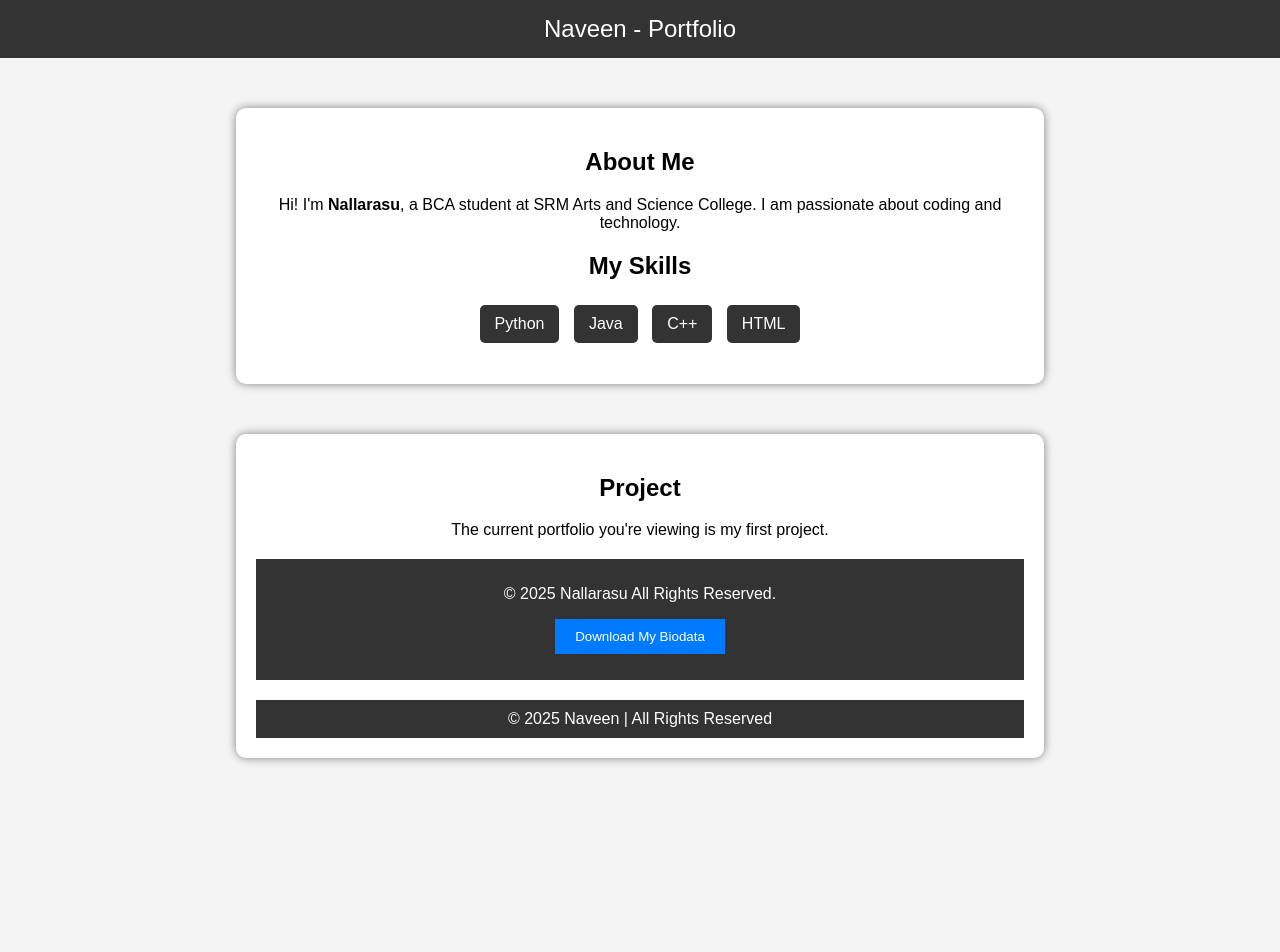
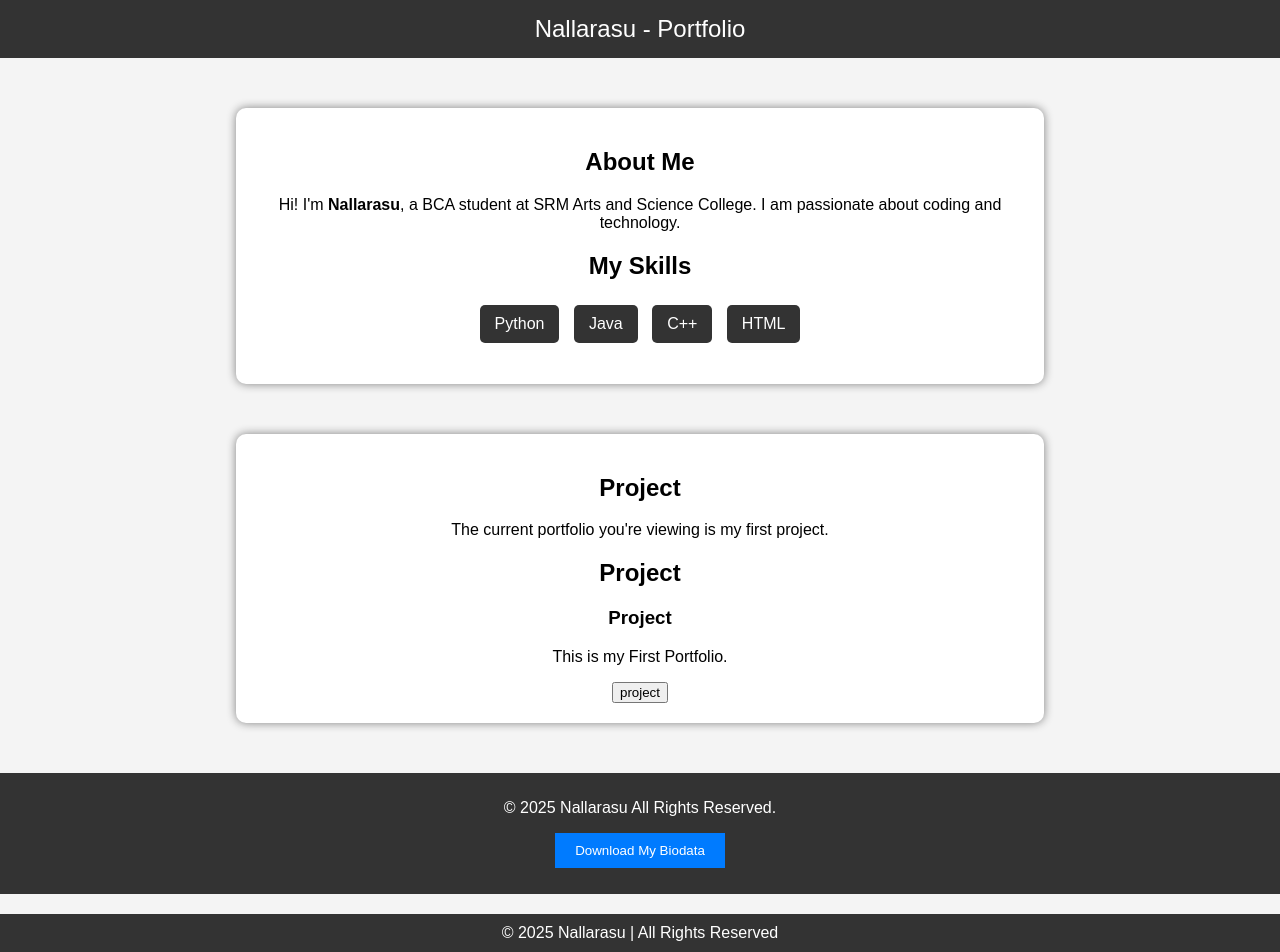
Before and after one commit to Nalluarasunv/nallarasu, a plain HTML site: page index.html in a window 1280 px wide. Before the commit the page ends 808 px from the top, so only its background shows below. Drawn offline with Linux system fonts and the light colour scheme.

Commit message:
Update index.html

```diff
--- a/index.html
+++ b/index.html
@@ -48,7 +48,7 @@
 </head>
 <body>
 
-    <header>Naveen - Portfolio</header>
+    <header>Nallarasu - Portfolio</header>
 
     <div class="container">
         <h2>About Me</h2>
@@ -65,7 +65,17 @@
 <div class="container">
         <h2>Project</h2>
         <p>The current portfolio you're viewing is my first project.</p>
+ <section class="projects">
+            <h2>Project</h2>
+            <div class="project-card">
+                <h3>Project </h3>
+                <p>This is my First Portfolio.</p>
+		<a href="oddoreven.html"target="_blank"><button>project</button></a>
+            </div>
 
+
+        </section>
+</div>
 <footer>
         <p>&copy; 2025 Nallarasu All Rights Reserved.</p>
         <p>
@@ -77,8 +87,9 @@
         </p>
     </footer>
 
+
     <footer>
-        &copy; 2025 Naveen | All Rights Reserved
+        &copy; 2025 Nallarasu | All Rights Reserved
     </footer>
 
 </body>
```
